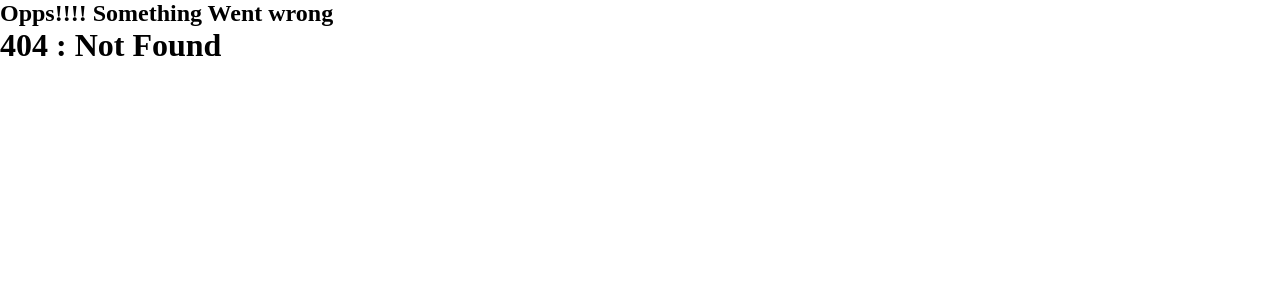
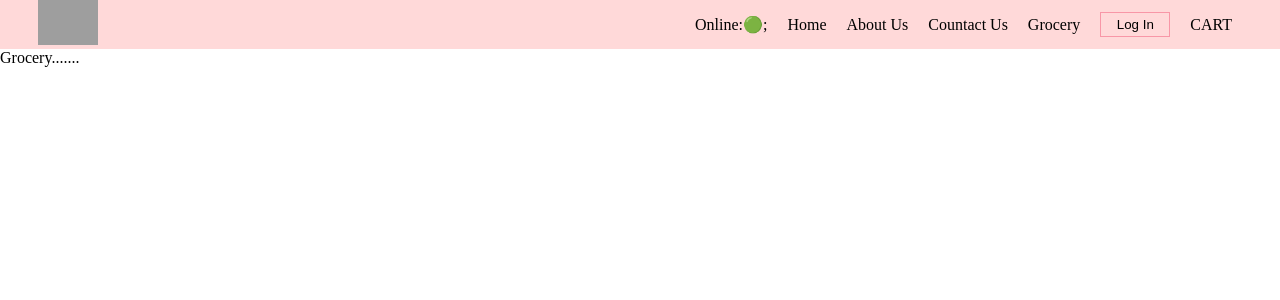
Before and after one commit to amankr30/NamasteReact, a React (Vite) app: page /grocery in a window 1280 px wide. Before the commit this address had no page. Shown: the top 300 px of the page. Built offline with nearby package versions, Linux system fonts and the light colour scheme; grey boxes are pictures that could not be loaded.

Commit message:
learn about custome hooks and lazy loading

```diff
--- a/src/App.js
+++ b/src/App.js
@@ -1,4 +1,4 @@
-import React from "react";
+import React, { Suspense, lazy } from "react";
 import ReactDOM from "react-dom/client";
 import { createBrowserRouter, RouterProvider, Outlet } from "react-router-dom";
 
@@ -8,6 +8,8 @@
 import Contact from "./components/Contact";
 import Error from "./components/Error";
 import RestaurantMenu from "./components/RestaurantMenu";
+
+const Grocery = lazy( ()=> import("./components/Grocery"))
 
 const AppLayout = () => {
   return (
@@ -36,6 +38,10 @@
         element: <Contact />,
       },
       {
+        path: "/grocery",
+        element: <Suspense fallback={<h1>Loading..........</h1>}><Grocery /></Suspense>,
+      },
+      {
         path: "/restaurant/:resId",
         element: <RestaurantMenu />,
       },
--- a/src/components/Body.jsx
+++ b/src/components/Body.jsx
@@ -3,7 +3,7 @@
 import Shimmer from "./Shimmer";
 import { Link } from "react-router-dom";
 import useOnlineStatus from "../utils/useOnlineStatus";
-import useRestaurantList from "../utils/useRestaurantList";
+
 
 const Body = () => {
 
--- /dev/null
+++ b/src/components/Grocery.jsx
@@ -0,0 +1,9 @@
+import React from 'react'
+
+const Grocery = () => {
+  return (
+    <div>Grocery.......</div>
+  )
+}
+
+export default Grocery
--- a/src/components/Header.jsx
+++ b/src/components/Header.jsx
@@ -1,9 +1,11 @@
 import { useState } from "react";
 import { LOGO_URL } from "../utils/constants";
 import { Link } from "react-router-dom";
+import useOnlineStatus from "../utils/useOnlineStatus";
 
 const Header = () => {
   const [loginbtn, setLogInBtn] = useState("Log In");
+  const onlineStatus=useOnlineStatus();
 
   return (
     <div className="header">
@@ -14,6 +16,9 @@
       <div className="nav-items">
         <ul className="list-item">
           <li>
+            {onlineStatus ? "Online:🟢" : "Offline:🔴"};
+          </li>
+          <li>
             <Link to="/">Home</Link>
           </li>
           <li>
@@ -21,6 +26,9 @@
           </li>
           <li>
             <Link to="/contact">Countact Us</Link>
+          </li>
+          <li>
+            <Link to="/grocery">Grocery</Link>
           </li>
           <li>
             <button
--- a/style.css
+++ b/style.css
@@ -21,12 +21,15 @@
 .list-item {
   display: flex;
   list-style: none;
+  align-items: center;
 }
 
 .list-item > li {
   padding: 0 10px;
-  cursor: pointer;
+   cursor: pointer;
+
 }
+
 
 .login {
   cursor: pointer;
```
